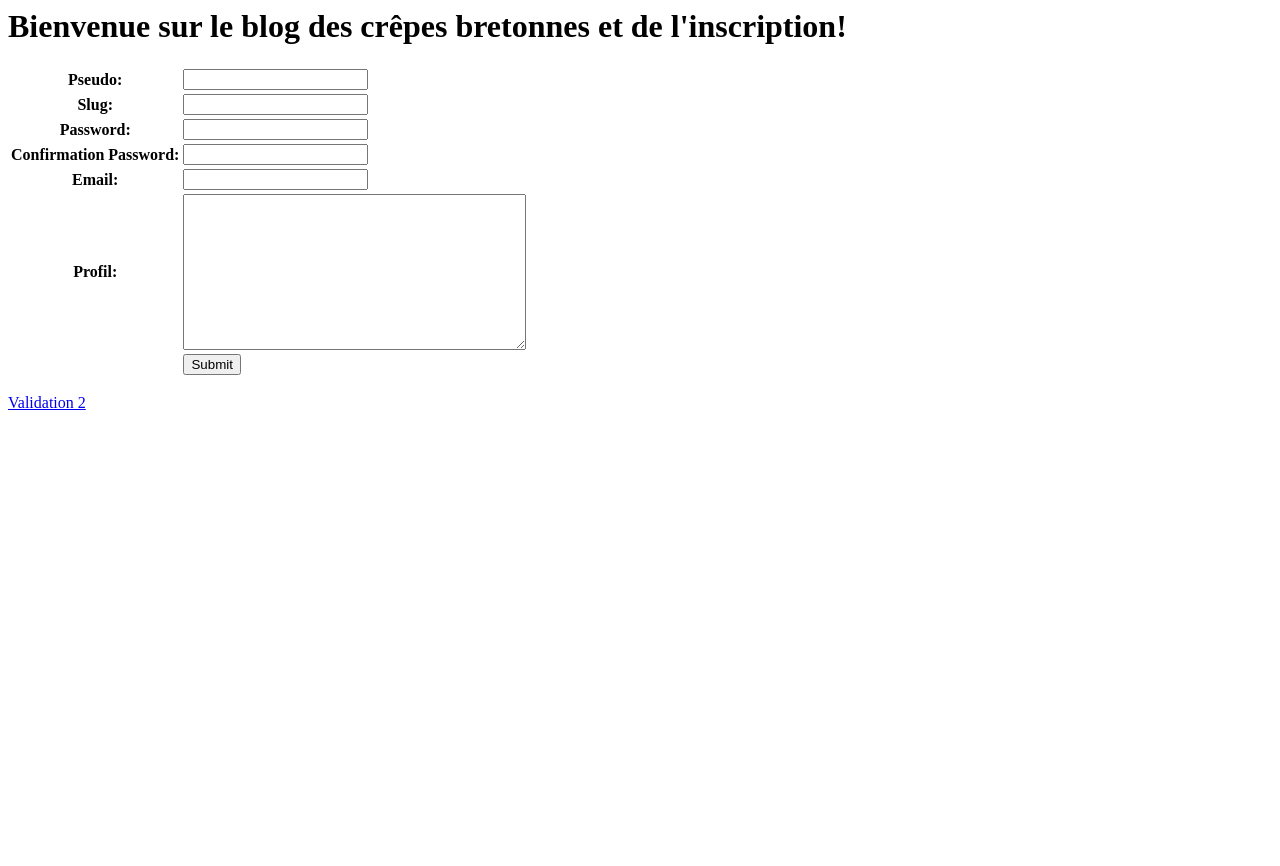
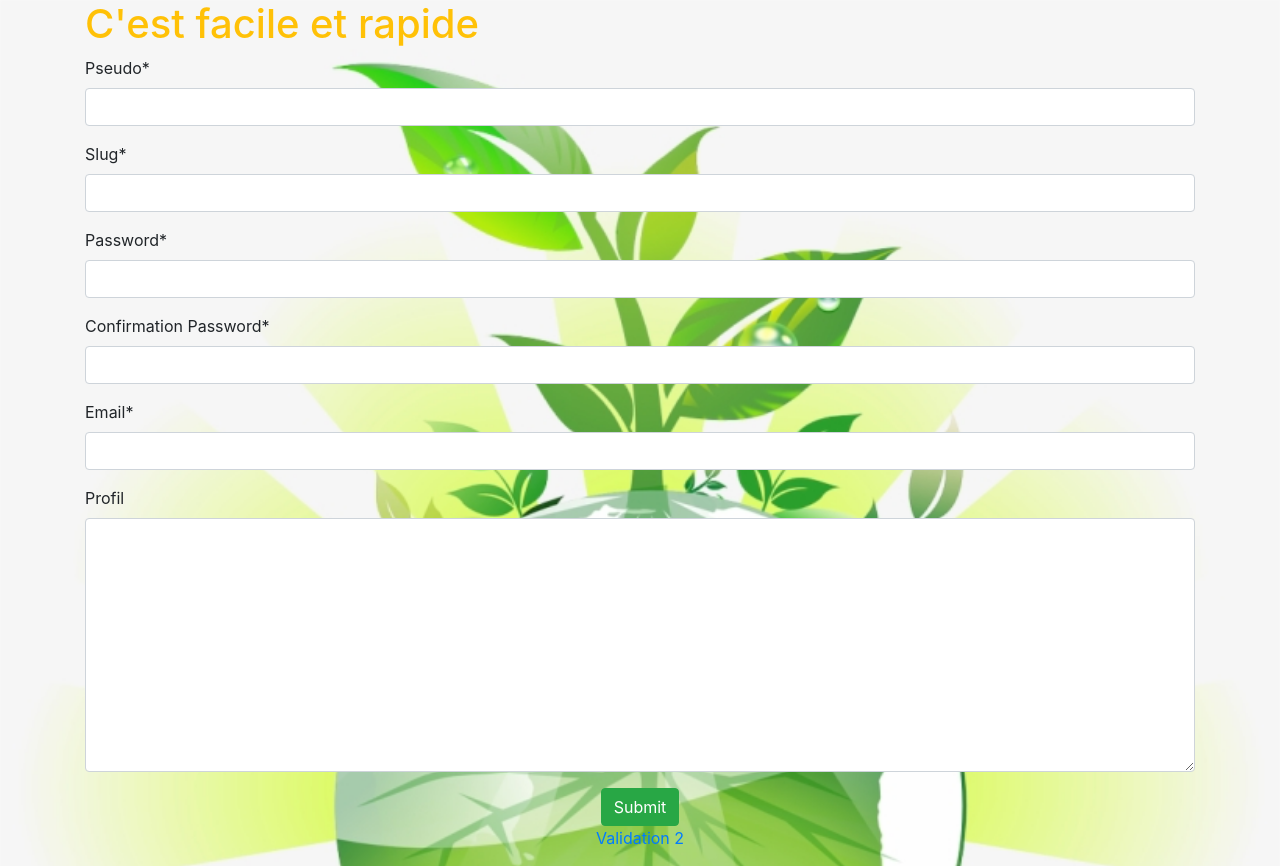
Before and after one commit to KylianViaux/SiteDjangoGreen, a Django app: page /inscription in a window 1280 px wide. Before the commit the page ends 410 px from the top, so only its background shows below. Run offline with Django 3.2, Linux system fonts and the light colour scheme; some libraries are stand-ins or nearby versions.

Commit message:
modification du style de la page d'inscription /!\ faire faire un pip install des deux lignes rajoutées dans le requierements.txt  /!\

```diff
--- a/makeOurPlanetGreatAgain/blog/templates/blog/inscription.html
+++ b/makeOurPlanetGreatAgain/blog/templates/blog/inscription.html
@@ -1,26 +1,48 @@
-<h1>Bienvenue sur le blog des crêpes bretonnes et de l'inscription!</h1>
+<!doctype html>
 
+<html lang="fr">
 
+  <head>
+    <title>Inscription</title>
+    <link rel="stylesheet" href="https://maxcdn.bootstrapcdn.com/bootstrap/4.0.0/css/bootstrap.min.css" integrity="sha384-Gn5384xqQ1aoWXA+058RXPxPg6fy4IWvTNh0E263XmFcJlSAwiGgFAW/dAiS6JXm" crossorigin="anonymous">
+    {% load crispy_forms_tags %}
+    {% load bootstrap4 %}
+    {% load static %}
+  </head>
 
+  <body style="background-image: url({% static 'images/cover2.jpg' %}); background-repeat: no-repeat; background-size: cover">
+    <div class="form-container container">
+      <div class="row">
+        <div class="col-md-12">
+          <h1 class="form__section-title text-warning">C'est facile et rapide</h1>
+        </div>
+        <div class="col-md-12">
+          {% bootstrap_messages %}
 
             {% if submitted %}
               <p class="success">
-    Your message was submitted successfully. Thank you.
+                 <p><a href="{% url 'accueil' %}">Inscription réussie, retour à l'acceuil</a></p>
               </p>
 
             {% else %}
-  <form action="" method="post" novalidate>
-  <table>
-    {{ form.as_table }}
-    <tr>
-      <td>&nbsp;</td>
-      <td><input type="submit" value="Submit"></td>
-    </tr>
-  </table>
+              <form method="post" enctype="multipart/form-data" novalidate>
                 {% csrf_token %}
+                {{ form|crispy }}
+                <div class="row">
+                  <div class="col-12 text-center">
+                    {% buttons %}
+                    <button type="submit" class="form-button btn btn-success">Submit</button>
+                    {% endbuttons %}
+                    <p><a href="{% url 'confirmation' %}">Validation 2</a></p>
+                  </div>
+                </div>
               </form>
             {% endif %}
-
+           </div>
+        </div>
+    </div>
+  </body>
+</html>
 
 
 <!--
@@ -51,5 +73,3 @@
 	  <button type="submit" class="btn btn-success">Validation</button>
 </form>
 -->
-
-<p><a href="{% url 'confirmation' %}">Validation 2</a></p>
--- a/requirements.txt
+++ b/requirements.txt
@@ -1,3 +1,5 @@
 Django==2.2
 mysqlclient
 django-environ
+django-bootstrap4
+django-crispy-forms
```
Also changed, not shown: makeOurPlanetGreatAgain/makeOurPlanetGreatAgain/settings.py (+9 -1 lines), makeOurPlanetGreatAgain/blog/static/images/cover1.jpg (added), makeOurPlanetGreatAgain/blog/static/images/cover2.jpg (added), makeOurPlanetGreatAgain/blog/static/images/cover3.jpg (added), makeOurPlanetGreatAgain/blog/static/images/cover4.jpg (added), makeOurPlanetGreatAgain/blog/static/images/cover5.jpg (added), makeOurPlanetGreatAgain/blog/static/images/cover6.jpg (added), makeOurPlanetGreatAgain/blog/static/images/cover7.jpg (added). Lines whose indentation alone changed are shown as unchanged.
